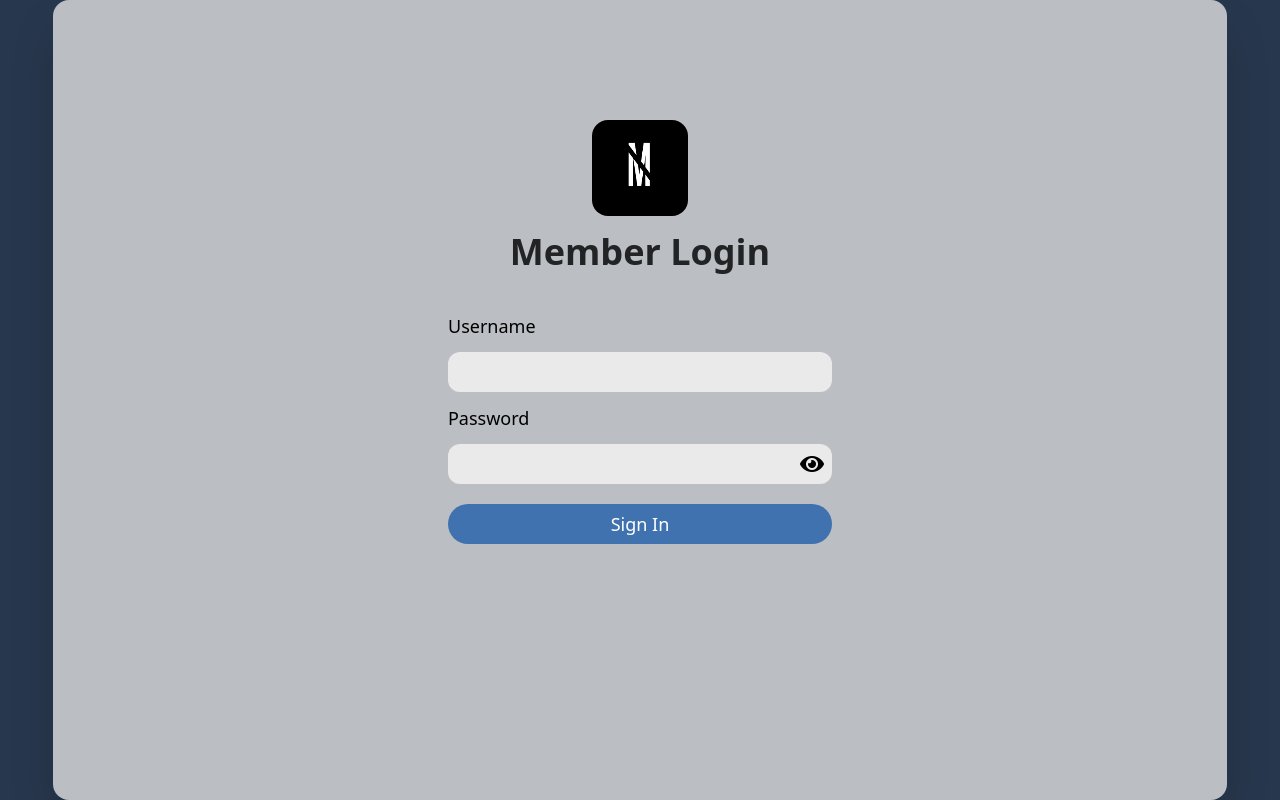
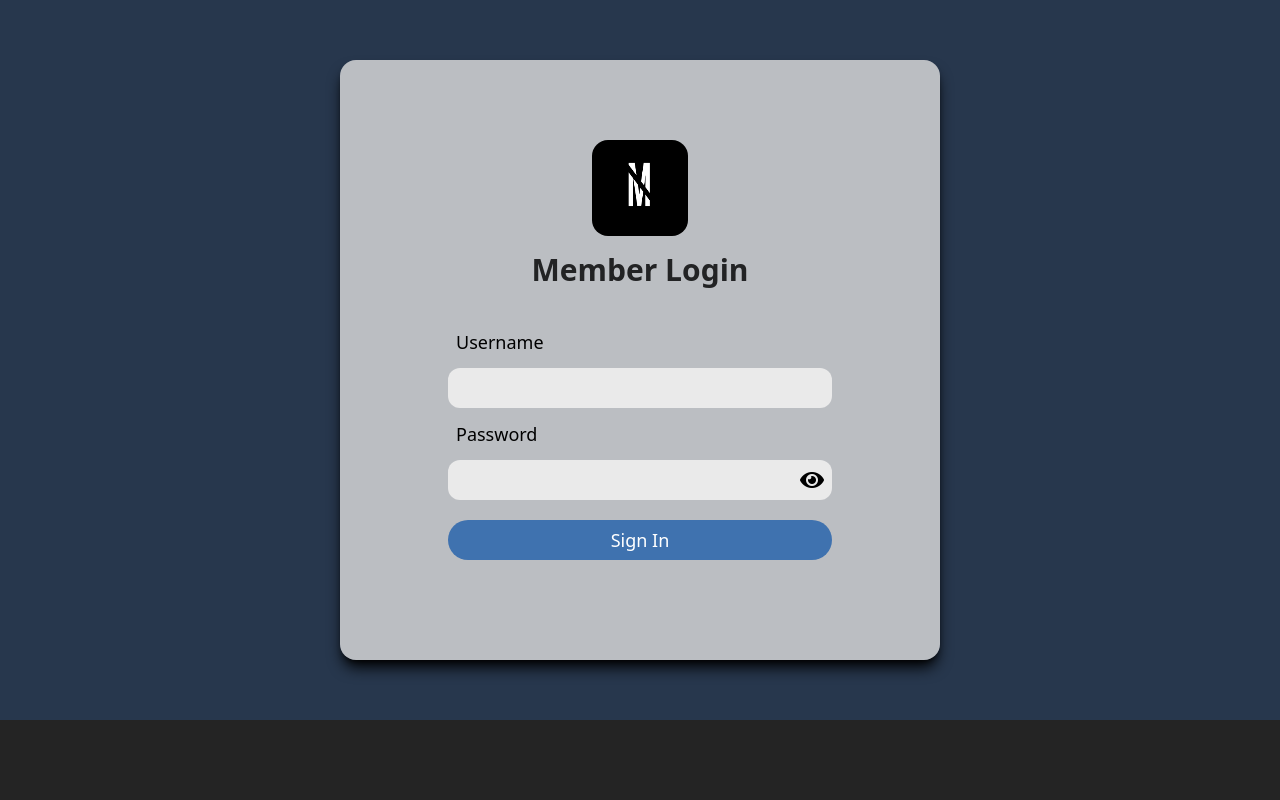
Before and after one commit to ariffikrie/Authentication-Page, a React (Vite) app in the folder authen-page/: page / in a window 1280 px wide. Built offline with nearby package versions, Linux system fonts and the light colour scheme.

Commit message:
adjustment

```diff
--- a/authen-page/src/components/Form.tsx
+++ b/authen-page/src/components/Form.tsx
@@ -37,14 +37,14 @@ const Form: React.FC = () => {
 
     return (
         <div className="flex w-half h-full bg-[#27374D]">
-            <div className="bg-[#fdfaf6b1] h-screen mx-auto w-11/12 rounded-2xl shadow-2xl">
-                <div className="flex flex-col items-center pt-30">
+            <div className="bg-[#fdfaf6b1] m-15 h-150 mx-auto w-150 rounded-2xl shadow-lg shadow-black">
+                <div className="flex flex-col items-center pt-20">
                     <img
                         src="./src/assets/maf-high-resolution-logo.png"
                         alt="Login Logo"
                         className=" rounded-2xl w-24 h-24 mb-4"
                     />
-                    <h1 className='text-center text-4xl text-[#222324] hover:text-[#3F7D58] font-extrabold'>
+                    <h1 className='text-center text-3xl text-[#222324] hover:text-[#3F7D58] font-extrabold'>
                         Member Login
                     </h1>
                 </div>
@@ -55,7 +55,7 @@ const Form: React.FC = () => {
                 )}
                 <form className="max-w-sm mx-auto w-full" onSubmit={handleSubmit}>
                     <div className="flex flex-col pt-10">
-                        <label htmlFor="email" className="pb-3 text-black text-lg text-left">Username</label>
+                        <label htmlFor="email" className="pl-2 pb-3 text-black text-lg text-left">Username</label>
                         <input
                             type="email"
                             id="email"
@@ -65,7 +65,7 @@ const Form: React.FC = () => {
                             required
                         />
 
-                        <label htmlFor="password" className="pb-3 text-black text-lg text-left">Password</label>
+                        <label htmlFor="password" className="pl-2 pb-3 text-black text-lg text-left">Password</label>
                         <div className="relative">
                             <input
                                 type={showPassword ? "text" : "password"}
```
